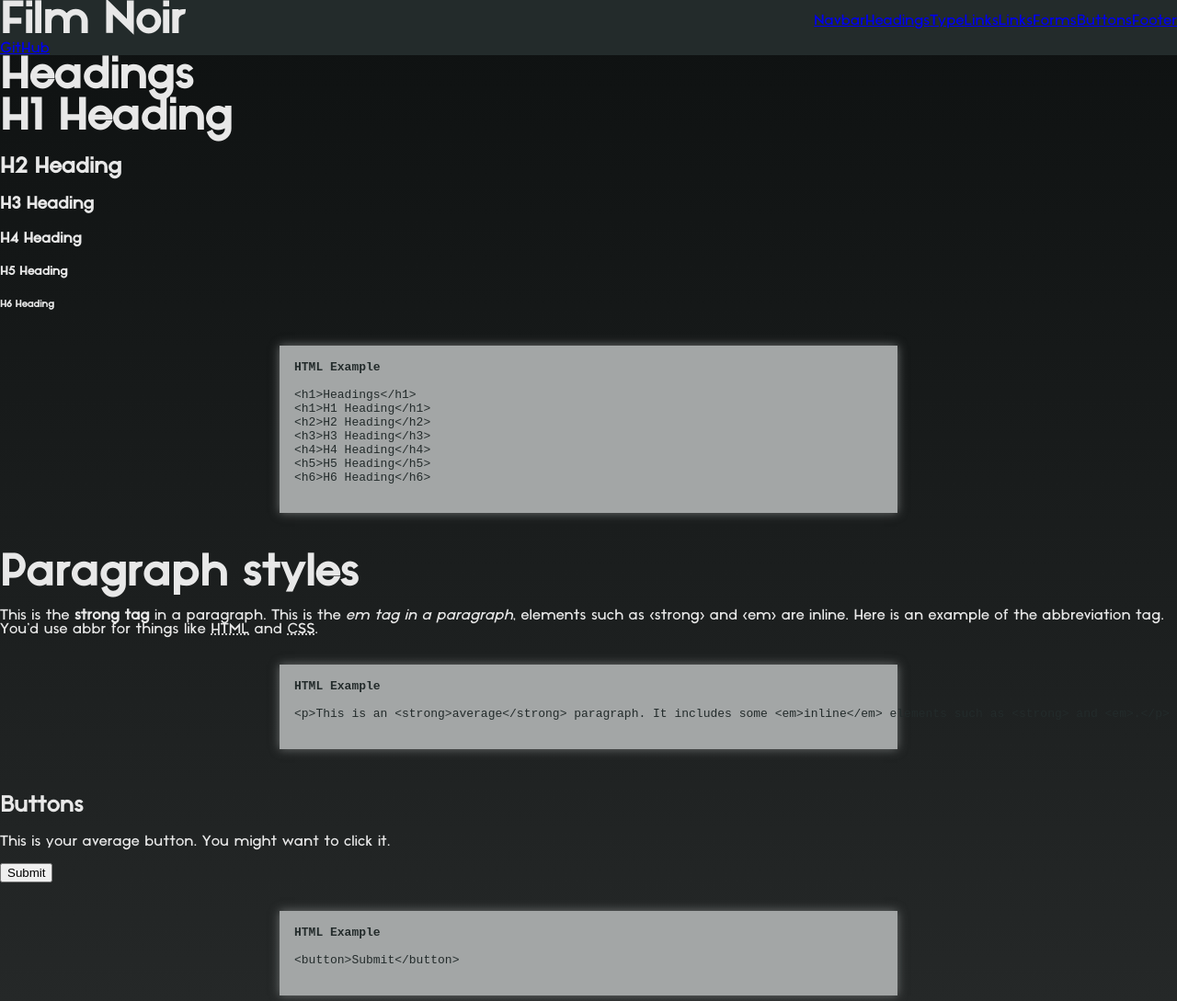
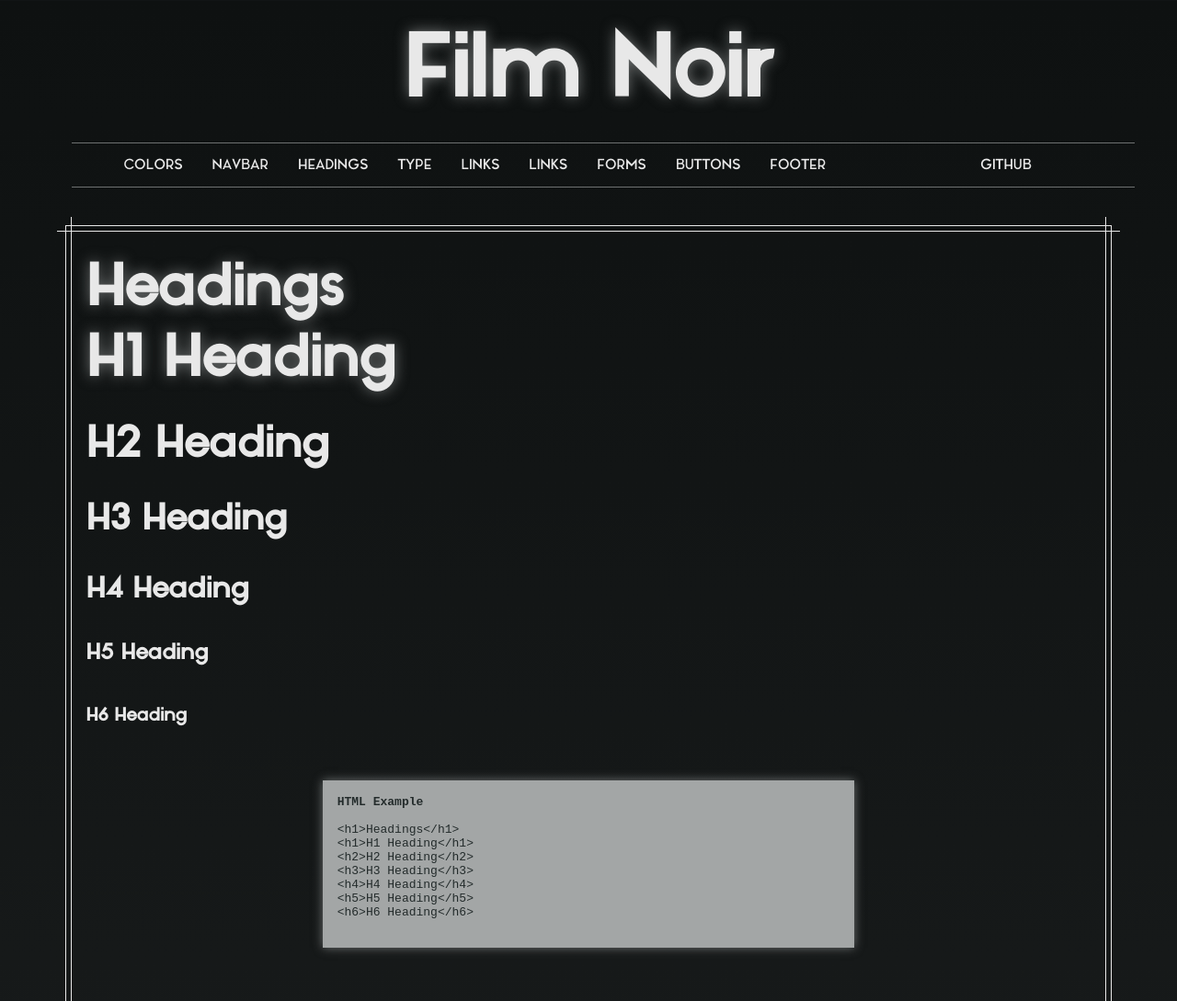
Before and after one commit to euripidean/film-noir, a plain HTML site: page index.html in a window 1280 px wide. Shown: the top 1089 px of the page at 92% size. Drawn offline with Linux system fonts and the light colour scheme.

Commit message:
Looking more noir

```diff
--- a/index.html
+++ b/index.html
@@ -12,10 +12,10 @@
   <!-- Page Wraper -->
   <body class="dark">
     <!-- Page Navigation -->
+    <h1 class="title">Film Noir</h1>
     <div class="navbar">
       <ul>
-        <li><h1 class="title">Film Noir</h1></li>
-        <!-- <li><a href="#colors">Colors</a></li> -->
+        <li><a href="#colors">Colors</a></li>
         <li><a href="#navbar">Navbar</a></li>
         <li><a href="#headings">Headings</a></li>
         <li><a href="#type">Type</a></li>
--- a/styles/film-noir.scss
+++ b/styles/film-noir.scss
@@ -16,13 +16,14 @@ $noir-grey-4: #5e6161;
 $noir-grey-5: #6e7171;
 $noir-highlight: #a3a6a6;
 $noir-white: #e8e8e8;
+$deco-gold: #b0903d;
 
 // Default Font Sizes
 $base-font-size: 18px;
 
 // Spacing and Padding
 $default-line-height: 1.5;
-$default-padding: 1rem;
+$default-spacing: 1rem;
 
 @mixin flexCenter($direction) {
   display: flex;
@@ -33,14 +34,53 @@ $default-padding: 1rem;
 
 body {
   // set background color as gradient from noir-black to noir-highlight
-  background: linear-gradient(to bottom, $noir-black, $noir-grey-4);
+  background: linear-gradient(to bottom, $noir-black, $noir-grey-2);
 }
 
 body,
 html {
+  width: 95%;
   color: $noir-white;
   margin: 0 auto;
+  font-family: "Noir_Regular", sans-serif;
+}
+
+h1,
+h2,
+h3,
+h4,
+h5,
+h6 {
   font-family: "Noir_Medium", sans-serif;
+  font-kerning: 5px;
+}
+
+h1 {
+  font-size: 4rem;
+  margin: $default-spacing 0;
+  padding: 0;
+  text-shadow: 0 0 15px $noir-grey-5;
+}
+
+h2 {
+  font-size: 3rem;
+}
+
+h3 {
+  font-size: 2.5rem;
+}
+
+h4 {
+  font-size: 2rem;
+}
+
+h5 {
+  font-size: 1.5rem;
+}
+
+h6 {
+  font-family: "Noir_Medium", sans-serif;
+  font-size: 1.25rem;
 }
 
 code {
@@ -51,9 +91,9 @@ code {
   color: $noir-grey-1;
   width: 50%;
   margin: 0 auto;
-  padding: $default-padding;
-  // add box shadow
+  padding: $default-spacing;
   box-shadow: 0 0 10px 0 $noir-grey-5;
+  overflow: auto;
 }
 
 code::before {
@@ -61,29 +101,69 @@ code::before {
   font-weight: bold;
 }
 
-.navbar > * {
+.navbar {
   @include flexCenter(row);
-  background-color: $noir-grey-1;
   width: 100%;
+  padding: $default-spacing;
+  font-family: "Noir_Medium", sans-serif;
 }
 
 .navbar ul {
   @include flexCenter(row);
+  width: 100%;
   list-style: none;
-  margin: 0;
-  padding: 0;
+  justify-content: space-around;
+  border-top: 1px solid $noir-grey-5;
+  border-bottom: 1px solid $noir-grey-5;
 }
 
-// first child of navbar ul
-.navbar ul li:first-child {
-  width: 100%;
+.navbar ul:last-child {
+  justify-self: flex-end;
+}
+.navbar li {
+  margin: $default-spacing;
+}
+
+.navbar ul li a {
+  color: $noir-white;
+  text-decoration: none;
+  text-transform: uppercase;
+}
+
+.navbar ul li a:hover {
+  color: $deco-gold;
 }
 
 .title {
+  @include flexCenter(column);
   width: 100%;
+  font-size: 6rem;
+  text-shadow: 0 0 15px $noir-grey-5;
+  margin-top: calc($default-spacing * 2);
+  margin-bottom: 0;
 }
 
-h1 {
-  font-size: 3rem;
-  margin: 0;
+section:nth-child(odd) {
+  border: 15px solid transparent; /* control the offset of the lines */
+  outline: 1px solid $noir-white; /* adjust the 2px here */
+  outline-offset: -10px; /* control the offset of the rectangle */
+  background: linear-gradient($noir-white 0 0) top,
+    linear-gradient($noir-white 0 0) left,
+    linear-gradient($noir-white 0 0) bottom,
+    linear-gradient($noir-white 0 0) right;
+  background-size: 200% 1px, 1px 200%; /* adjust the 2px here */
+  background-origin: padding-box;
+  background-repeat: no-repeat;
+  padding: $default-spacing;
 }
+
+.page-footer {
+  text-align: center;
+  display: grid;
+  grid-template-columns: 1fr 1fr 1fr;
+}
+
+.page-footer ul {
+  list-style: none;
+  padding: 0;
+}
```
Also changed, not shown: styles/film-noir.css, 1 other file.
